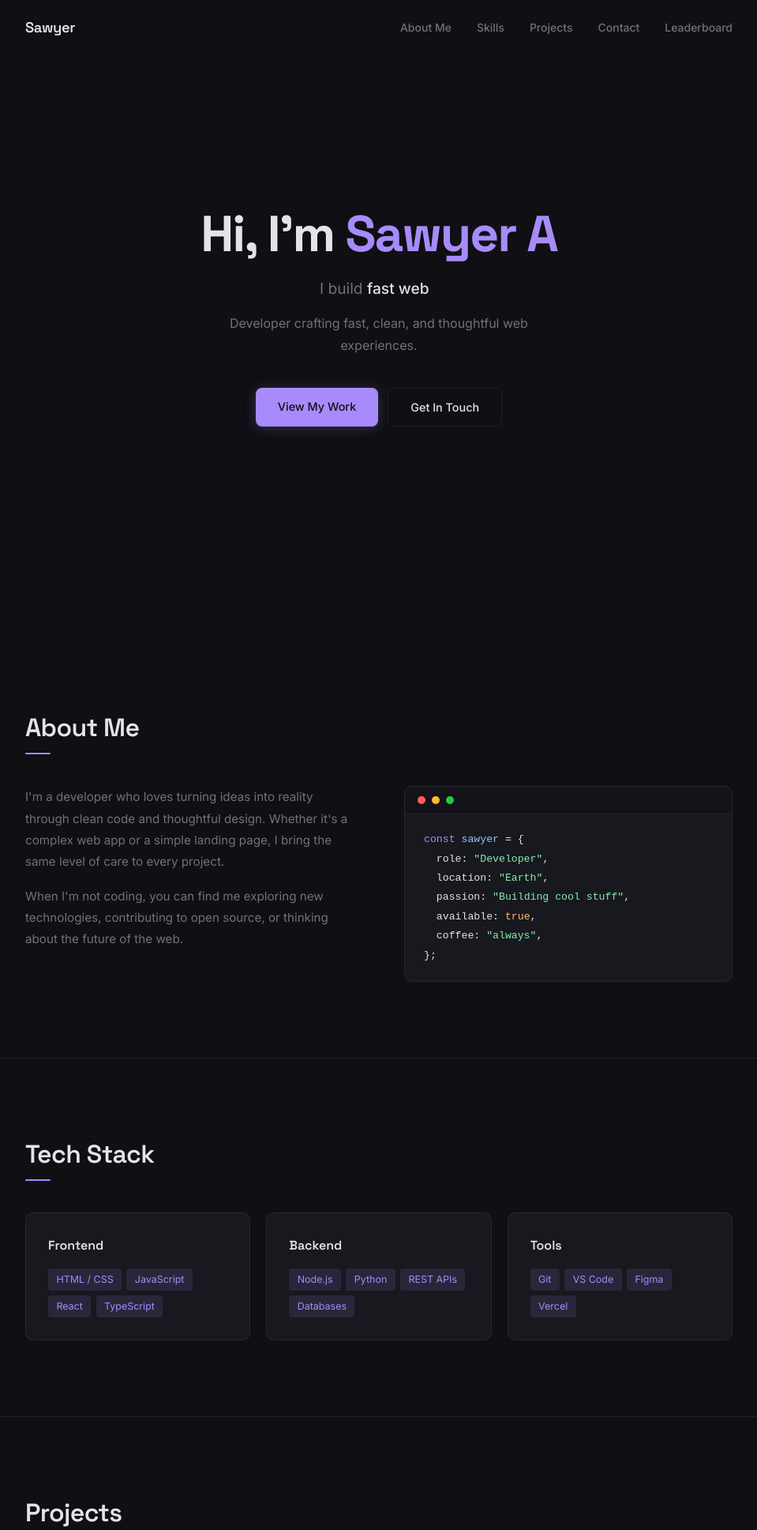
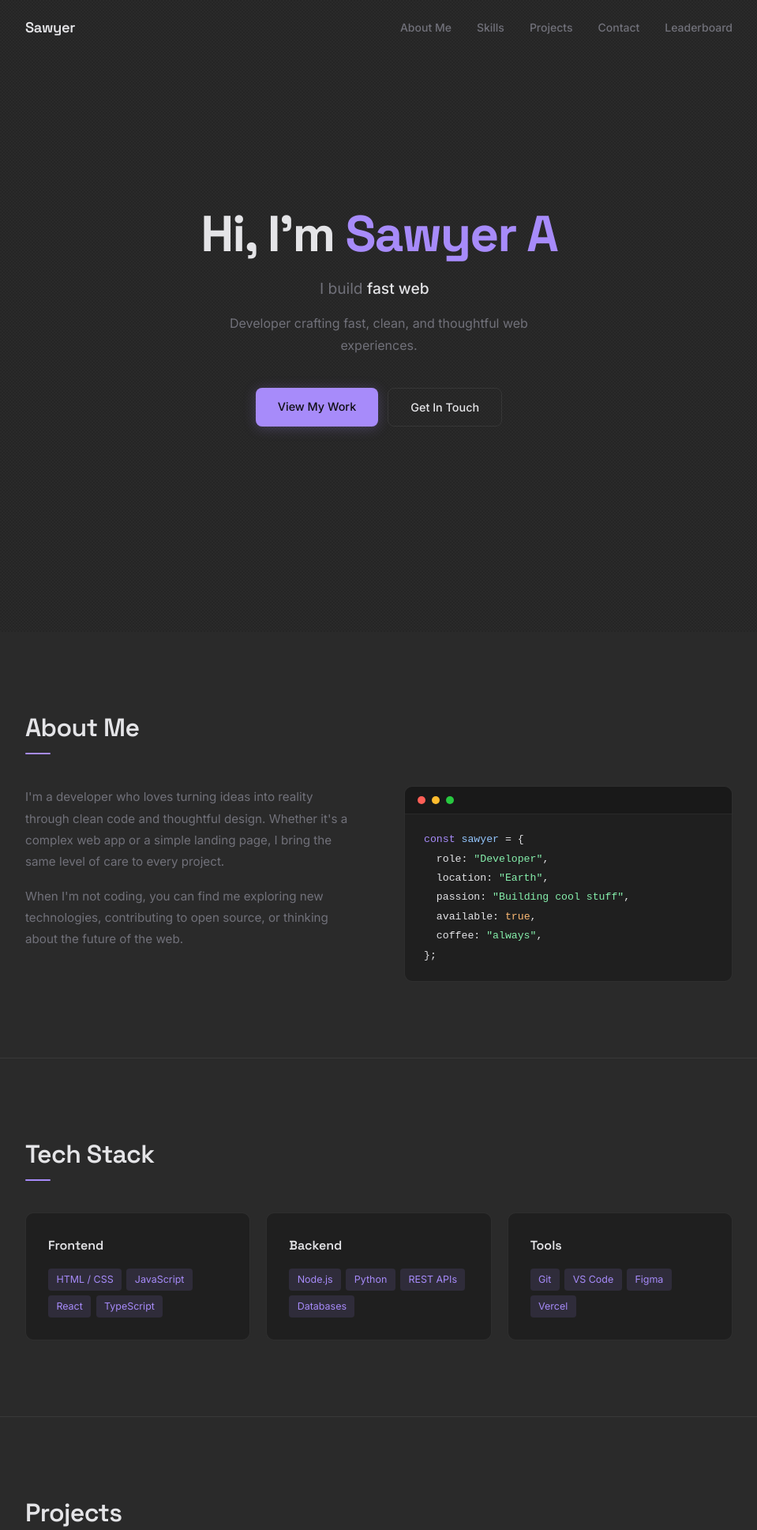
Before and after one commit to Soy-sauce30/portfolio-site, a PHP site: page / in a window 1280 px wide. Shown: the top 1937 px of the page at 79% size, without its empty margins (160-1119 px from the left). Run offline with PHP 8.4, Linux system fonts and the light colour scheme.

Commit message:
background

```diff
--- a/style.css
+++ b/style.css
@@ -2,8 +2,8 @@
    CSS Custom Properties
    ========================================= */
 :root {
-  --bg: #0f0f14;
-  --bg-card: #18181f;
+  --bg: #2a2a2a;
+  --bg-card: rgba(30, 30, 30, 0.85);
   --border: rgba(255, 255, 255, 0.07);
   --text: #e4e4e7;
   --text-muted: #71717a;
@@ -32,6 +32,54 @@ body {
   font-family: 'Inter', -apple-system, BlinkMacSystemFont, sans-serif;
   line-height: 1.6;
   overflow-x: hidden;
+  position: relative;
+}
+
+/* Netherite texture + enchant glint */
+body::before,
+body::after {
+  content: '';
+  position: fixed;
+  inset: 0;
+  pointer-events: none;
+  z-index: 0;
+}
+
+/* Netherite-like noise texture */
+body::before {
+  background:
+    repeating-conic-gradient(#2a2a2a 0% 25%, #252525 0% 50%) 0 0 / 4px 4px,
+    linear-gradient(145deg, #2e2e2e 0%, #1f1f1f 30%, #2b2828 50%, #222 70%, #2a2725 100%);
+  opacity: 1;
+}
+
+/* Enchantment glint sweep */
+body::after {
+  background: linear-gradient(
+    -45deg,
+    transparent 0%,
+    transparent 40%,
+    rgba(120, 80, 200, 0.07) 45%,
+    rgba(100, 60, 180, 0.13) 48%,
+    rgba(140, 100, 220, 0.10) 50%,
+    rgba(100, 60, 180, 0.13) 52%,
+    rgba(120, 80, 200, 0.07) 55%,
+    transparent 60%,
+    transparent 100%
+  );
+  background-size: 400% 400%;
+  animation: enchantGlint 6s ease-in-out infinite;
+}
+
+@keyframes enchantGlint {
+  0%, 100% { background-position: 150% 150%; }
+  50% { background-position: -50% -50%; }
+}
+
+/* Ensure content sits above the background */
+body > * {
+  position: relative;
+  z-index: 1;
 }
 
 ::selection {
```
Also changed, not shown: leaderboard.css (+49 -4 lines).
